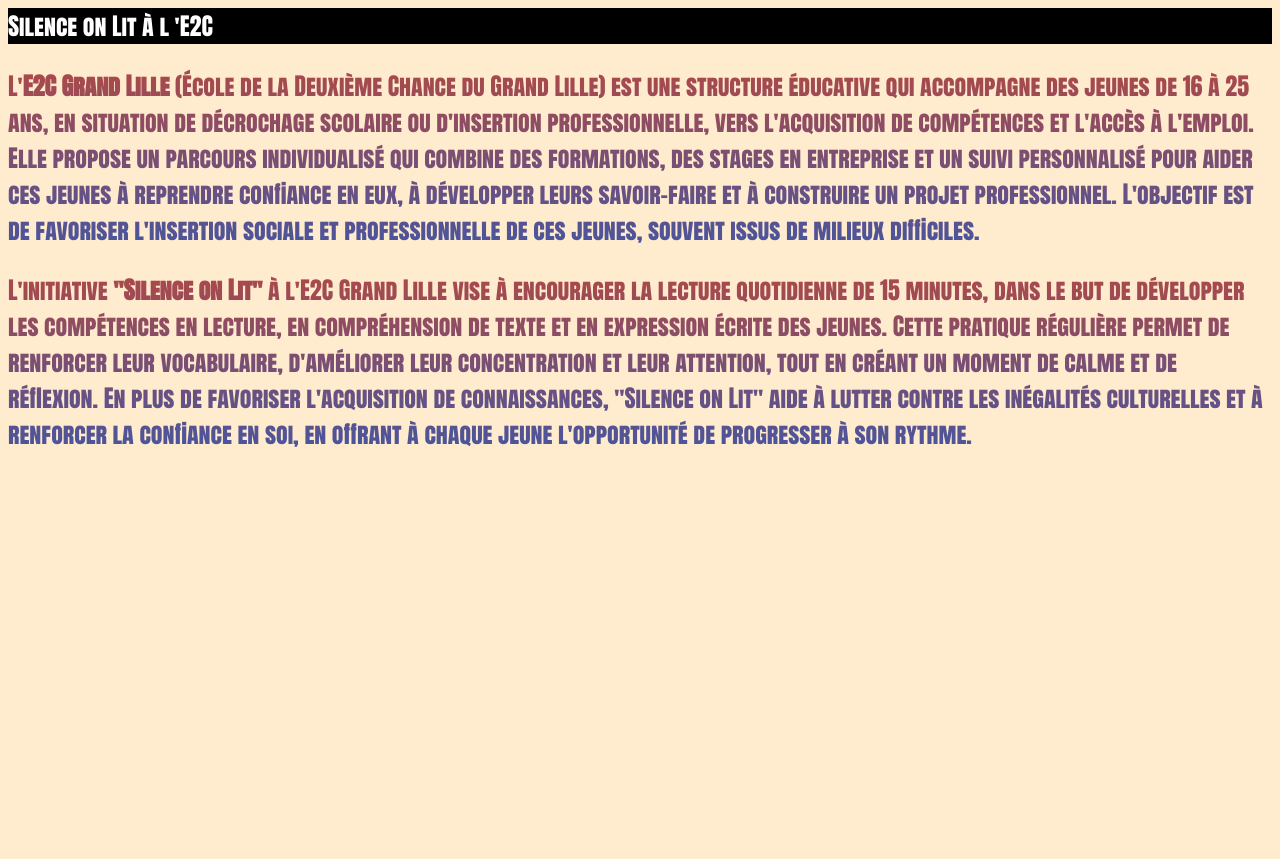
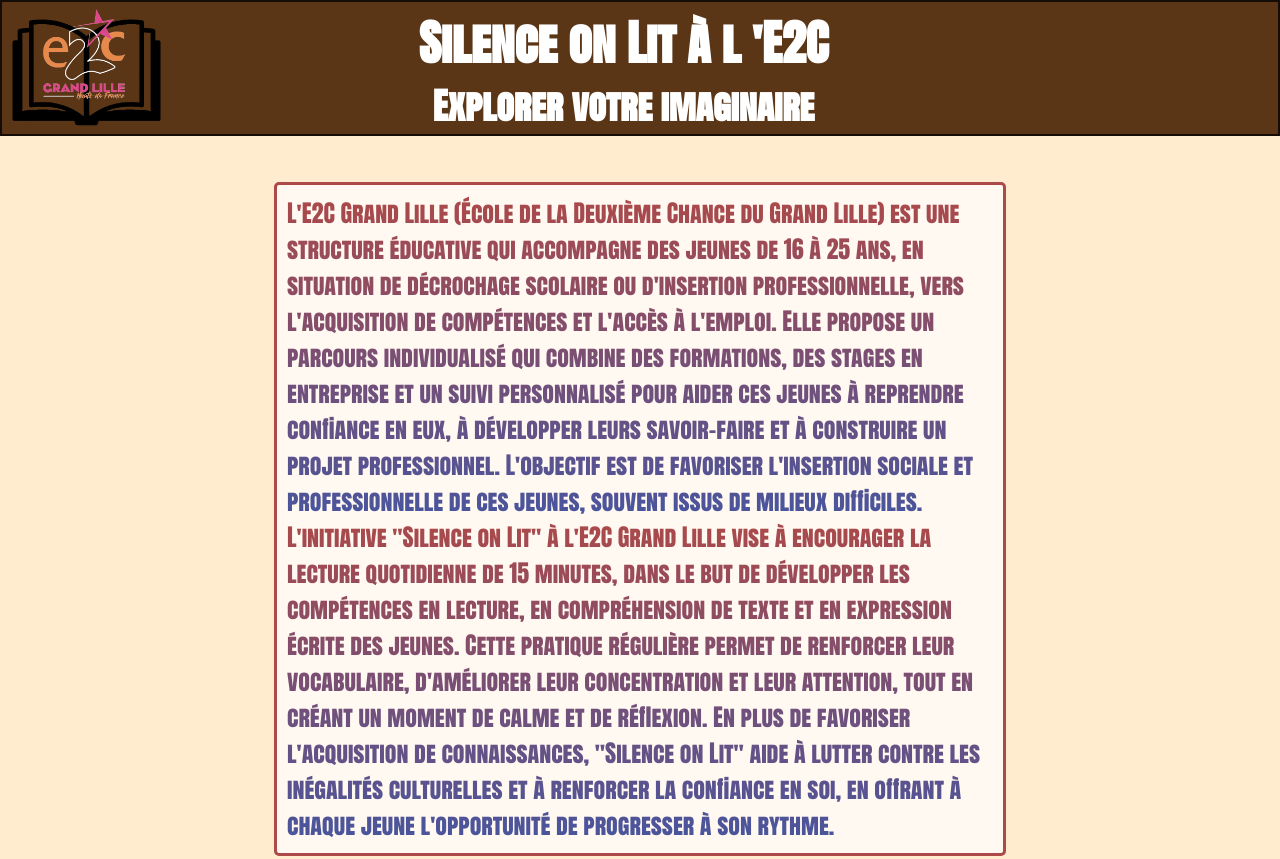
Before and after one commit to adrienrazafi59/ProjetPrincipalWeb, a plain HTML site: page index.html in a window 1280 px wide. Shown: the top 859 px of the page. Before the commit the page ends 800 px from the top, so only its background shows below. Drawn offline with Linux system fonts and the light colour scheme; a web font is replaced by a local one.

Commit message:
Image Librairie Aui Ne Fonctionne Pas

```diff
--- a/index.html
+++ b/index.html
@@ -6,27 +6,55 @@
     <link rel="stylesheet" href="./style/style.css">
     <link rel="preconnect" href="https://fonts.googleapis.com">
     <link rel="preconnect" href="https://fonts.gstatic.com" crossorigin>
-    <link href="https://fonts.googleapis.com/css2?family=Anton+SC&display=swap" rel="stylesheet">
-
     <title>Biblio E2C</title>
 </head>
 <body>
 
     <header>
-        <h>Silence on Lit à l 'E2C</h1>
+
+        <img id="logoHeader" src="./asset/logo.png" alt="le logo pour Silence on Lit">
+
+        <div id="titles">
+        <h1>Silence on Lit à l 'E2C</h1>
+        <h2>Explorer votre imaginaire</h2>
+        </div>
+
     </header>
 
     <main>
+        <article>
+
             <p>
-        L'<strong>E2C Grand Lille</strong> (École de la Deuxième Chance du Grand Lille) est une structure éducative qui accompagne des jeunes de 16 à 25 ans, en situation de décrochage scolaire ou d'insertion professionnelle, vers l'acquisition de compétences et l'accès à l'emploi. Elle propose un parcours individualisé qui combine des formations, des stages en entreprise et un suivi personnalisé pour aider ces jeunes à reprendre confiance en eux, à développer leurs savoir-faire et à construire un projet professionnel.
+            L'<a href="http://e2c-grandlille.fr/" target="_blank" >E2C Grand Lille</a> (École de la Deuxième Chance du Grand Lille) est une structure éducative qui accompagne des jeunes de 16 à 25 ans, en situation de décrochage scolaire ou d'insertion professionnelle, vers l'acquisition de compétences et l'accès à l'emploi. Elle propose un parcours individualisé qui combine des formations, des stages en entreprise et un suivi personnalisé pour aider ces jeunes à reprendre confiance en eux, à développer leurs savoir-faire et à construire un projet professionnel.
             L'objectif est de favoriser l'insertion sociale et professionnelle de ces jeunes, souvent issus de milieux difficiles.
             </p>
 
 
 
             <p>
-        L'initiative <strong>"Silence on Lit"</strong> à l'E2C Grand Lille vise à encourager la lecture quotidienne de 15 minutes, dans le but de développer les compétences en lecture, en compréhension de texte et en expression écrite des jeunes. Cette pratique régulière permet de renforcer leur vocabulaire, d'améliorer leur concentration et leur attention, tout en créant un moment de calme et de réflexion. En plus de favoriser l'acquisition de connaissances, "Silence on Lit" aide à lutter contre les inégalités culturelles et à renforcer la confiance en soi, en offrant à chaque jeune l'opportunité de progresser à son rythme.
+        L'initiative "Silence on Lit" à l'E2C Grand Lille vise à encourager la lecture quotidienne de 15 minutes, dans le but de développer les compétences en lecture, en compréhension de texte et en expression écrite des jeunes. Cette pratique régulière permet de renforcer leur vocabulaire, d'améliorer leur concentration et leur attention, tout en créant un moment de calme et de réflexion. En plus de favoriser l'acquisition de connaissances, "Silence on Lit" aide à lutter contre les inégalités culturelles et à renforcer la confiance en soi, en offrant à chaque jeune l'opportunité de progresser à son rythme.
             </p>
+
+        </article>
+
+        <div id="divIMG">
+
+        </div>
+
+        <article>
+
+            <p>
+            L'<a href="http://e2c-grandlille.fr/" target="_blank" >E2C Grand Lille</a> (École de la Deuxième Chance du Grand Lille) est une structure éducative qui accompagne des jeunes de 16 à 25 ans, en situation de décrochage scolaire ou d'insertion professionnelle, vers l'acquisition de compétences et l'accès à l'emploi. Elle propose un parcours individualisé qui combine des formations, des stages en entreprise et un suivi personnalisé pour aider ces jeunes à reprendre confiance en eux, à développer leurs savoir-faire et à construire un projet professionnel.
+            L'objectif est de favoriser l'insertion sociale et professionnelle de ces jeunes, souvent issus de milieux difficiles.
+            </p>
+
+
+
+            <p>
+        L'initiative "Silence on Lit" à l'E2C Grand Lille vise à encourager la lecture quotidienne de 15 minutes, dans le but de développer les compétences en lecture, en compréhension de texte et en expression écrite des jeunes. Cette pratique régulière permet de renforcer leur vocabulaire, d'améliorer leur concentration et leur attention, tout en créant un moment de calme et de réflexion. En plus de favoriser l'acquisition de connaissances, "Silence on Lit" aide à lutter contre les inégalités culturelles et à renforcer la confiance en soi, en offrant à chaque jeune l'opportunité de progresser à son rythme.
+            </p>
+
+        </article>
 </main>
 
 </body>
--- a/style/style.css
+++ b/style/style.css
@@ -3,10 +3,27 @@
     src: url("./AntonSC-Regular.ttf");
 }
 
+* {
+    margin: 0;
+    padding: 0;
+    box-sizing: border-box;
+}
+
 header {
     color: white;
-    background-color: black;
+    background-color: rgb(90, 53, 22);
+    height: 17vh;
+    display: flex;
+    flex-direction: row;
+    align-items: stretch;
+    justify-content: space-between;
+    padding: 5px;
+    border: #000000c5 solid 2px;
 }
+
+h1,h2 {
+    width: fit-content;
+    }
 
 body {
     font-size: 1.5rem;
@@ -21,3 +38,38 @@ p {
   -webkit-background-clip: text;
   -webkit-text-fill-color: transparent;
 }
+
+#logoHeader {
+    height: 100%;
+
+}
+
+#titles {
+    display: flex;
+    flex-direction: column;
+    align-items: center;
+    justify-content: space-evenly;
+    width: 80%;
+    margin-right: 15vw;
+}
+
+article {
+    width: 60%;
+    background-color: rgba(255, 255, 255, 0.733);
+    padding: 10px;
+    border: #ac4949 solid 3px;
+    border-radius: 5px;
+    margin: 2vh;
+}
+
+main {
+    padding: 30px;
+    display: flex;
+    flex-direction: column;
+    align-items: center;
+}
+
+#divIMG {
+    height: 50vh;
+    background-image: url(../asset/library.png);
+}
```
Also changed, not shown: asset/logo.png (added), 1 other file. Lines whose indentation alone changed are shown as unchanged.
